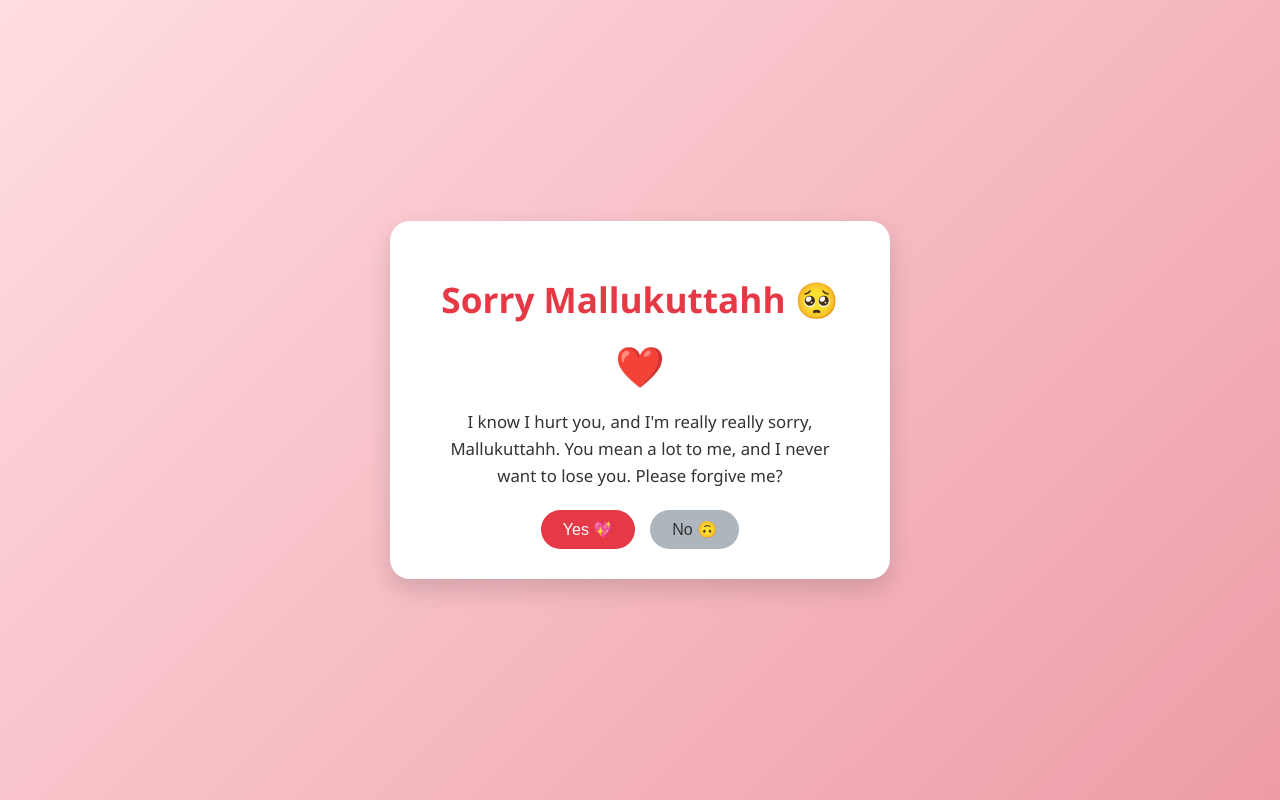
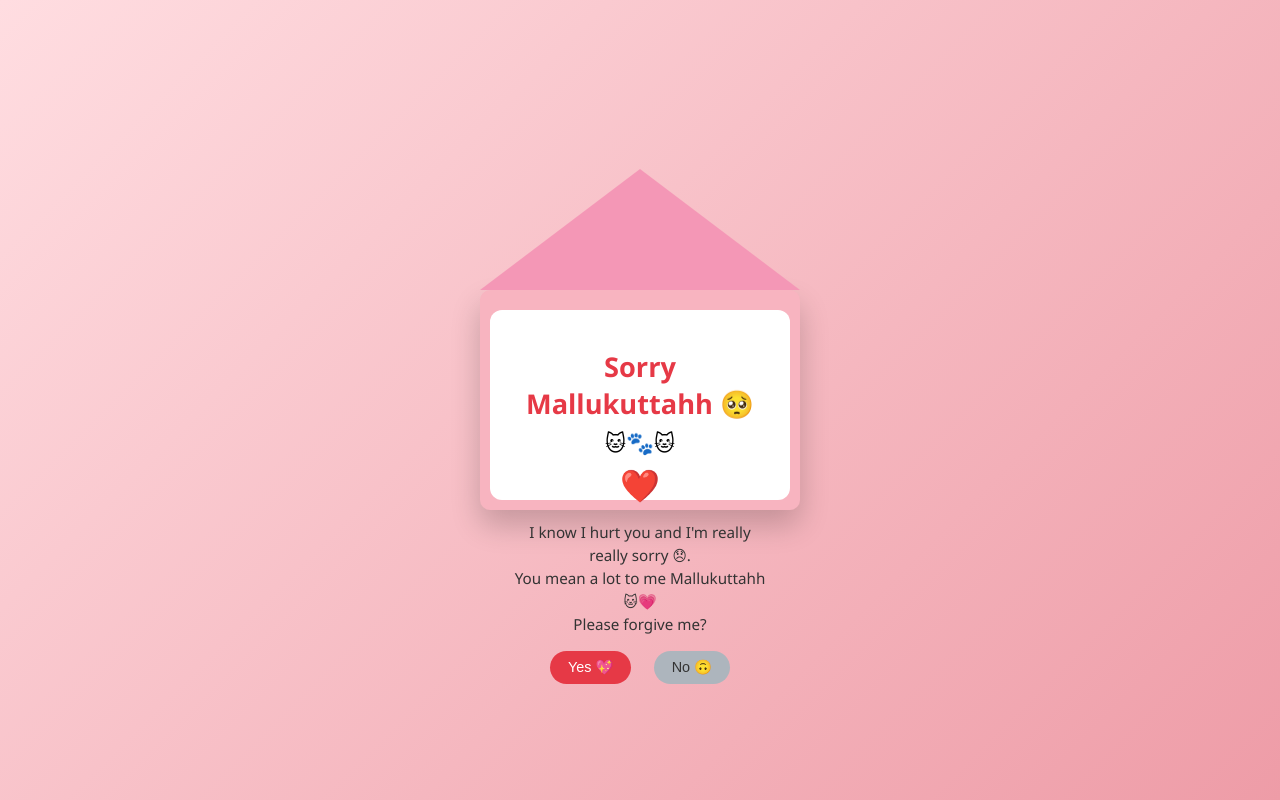
Before and after one commit to Dark571837/sorry-mallukuttahh, a plain HTML site: page index.html in a window 1280 px wide. Drawn offline with Linux system fonts and the light colour scheme.

Commit message:
Add files via upload

```diff
--- a/index.html
+++ b/index.html
@@ -12,101 +12,137 @@
       justify-content: center;
       font-family: 'Segoe UI', Tahoma, Geneva, Verdana, sans-serif;
       background: linear-gradient(135deg, #ffdde1, #ee9ca7);
-    }.card {
+      overflow: hidden;
+    }/* Envelope */
+.envelope {
+  position: relative;
+  width: 320px;
+  height: 220px;
+  background: #f8b4c0;
+  border-radius: 10px;
+  box-shadow: 0 15px 30px rgba(0,0,0,0.2);
+}
+
+.flap {
+  position: absolute;
+  top: 0;
+  left: 0;
+  width: 100%;
+  height: 100%;
+  background: #f497b6;
+  clip-path: polygon(0 0, 100% 0, 50% 55%);
+  transform-origin: top;
+  animation: openFlap 2s forwards;
+  z-index: 3;
+}
+
+@keyframes openFlap {
+  to { transform: rotateX(180deg); }
+}
+
+/* Letter */
+.card {
+  position: absolute;
+  top: 20px;
+  left: 10px;
+  right: 10px;
+  bottom: 10px;
   background: white;
-  padding: 30px 40px;
-  border-radius: 20px;
-  max-width: 420px;
+  padding: 20px;
+  border-radius: 12px;
   text-align: center;
-  box-shadow: 0 10px 25px rgba(0,0,0,0.15);
-  animation: fadeIn 1.2s ease;
+  z-index: 2;
+  animation: slideUp 2s forwards;
+  animation-delay: 1.5s;
+  transform: translateY(120px);
+}
+
+@keyframes slideUp {
+  to { transform: translateY(0); }
 }
 
 h1 {
   color: #e63946;
-  margin-bottom: 10px;
-  font-size: 2.2rem;
+  font-size: 1.7rem;
+  margin-bottom: 5px;
 }
 
 p {
   color: #333;
-  font-size: 1.05rem;
-  line-height: 1.6;
+  font-size: 0.95rem;
+  line-height: 1.5;
 }
 
 .heart {
-  font-size: 2.5rem;
-  animation: beat 1s infinite;
-  margin: 15px 0;
+  font-size: 2rem;
+  margin: 5px 0;
+}
+
+.kittens {
+  font-size: 1.4rem;
+  margin: 5px 0;
 }
 
 .buttons {
-  margin-top: 20px;
-  display: flex;
-  justify-content: center;
-  gap: 15px;
+  margin-top: 12px;
+  position: relative;
+  height: 50px;
 }
 
 button {
-  padding: 10px 22px;
+  padding: 8px 18px;
   border: none;
-  border-radius: 25px;
-  font-size: 1rem;
+  border-radius: 20px;
+  font-size: 0.9rem;
   cursor: pointer;
-  transition: transform 0.2s, background 0.2s;
+  position: absolute;
 }
 
 .yes {
   background: #e63946;
   color: white;
-}
-
-.yes:hover {
-  background: #d62839;
-  transform: scale(1.05);
+  left: 40px;
 }
 
 .no {
   background: #adb5bd;
   color: #333;
-}
-
-.no:hover {
-  transform: scale(1.05);
-}
-
-@keyframes beat {
-  0%, 100% { transform: scale(1); }
-  50% { transform: scale(1.2); }
-}
-
-@keyframes fadeIn {
-  from { opacity: 0; transform: translateY(20px); }
-  to { opacity: 1; transform: translateY(0); }
+  right: 40px;
 }
 
   </style>
 </head>
-<body>
+<body>  <div class="envelope">
+    <div class="flap"></div>
     <div class="card">
       <h1>Sorry Mallukuttahh 🥺</h1>
+      <div class="kittens">🐱🐾🐱</div>
       <div class="heart">❤️</div>
       <p>
-      I know I hurt you, and I'm really really sorry, Mallukuttahh.
-      You mean a lot to me, and I never want to lose you.
+        I know I hurt you and I'm really really sorry 😞.<br>
+        You mean a lot to me Mallukuttahh 🐱💗<br>
         Please forgive me?
       </p>
       <div class="buttons">
         <button class="yes" onclick="yesClicked()">Yes 💖</button>
-      <button class="no" onclick="noClicked()">No 🙃</button>
+        <button class="no" id="noBtn">No 🙃</button>
+      </div>
     </div>
   </div>  <script>
     function yesClicked() {
-      alert("Yayyy 😭💗 Thank you Mallukuttahh! I promise njn inii iggane cheyulaahh 🫶");
+      alert("Yayyy 😭💗 Thank you Mallukuttahh 🐱🫶 I promise I'll do better!");
     }
 
-    function noClicked() {
-      alert("I'll keep trying until you say yes 😔💔");
+    const noBtn = document.getElementById('noBtn');
+
+    function moveNoButton() {
+      const x = Math.random() * 180;
+      const y = Math.random() * 20;
+      noBtn.style.left = x + 'px';
+      noBtn.style.top = y + 'px';
     }
+
+    noBtn.addEventListener('mouseover', moveNoButton);
+    noBtn.addEventListener('touchstart', moveNoButton);
   </script></body>
 </html>
```
Lines whose indentation alone changed are shown as unchanged.
